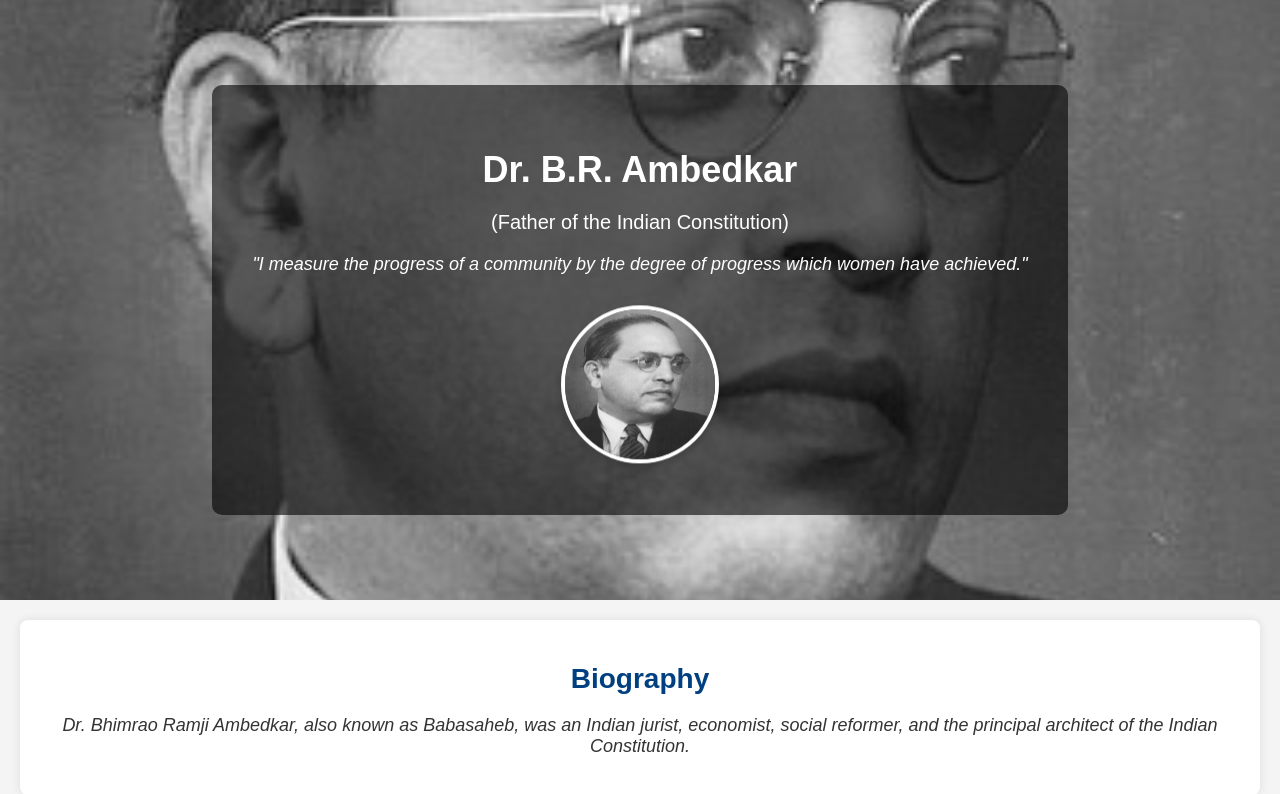
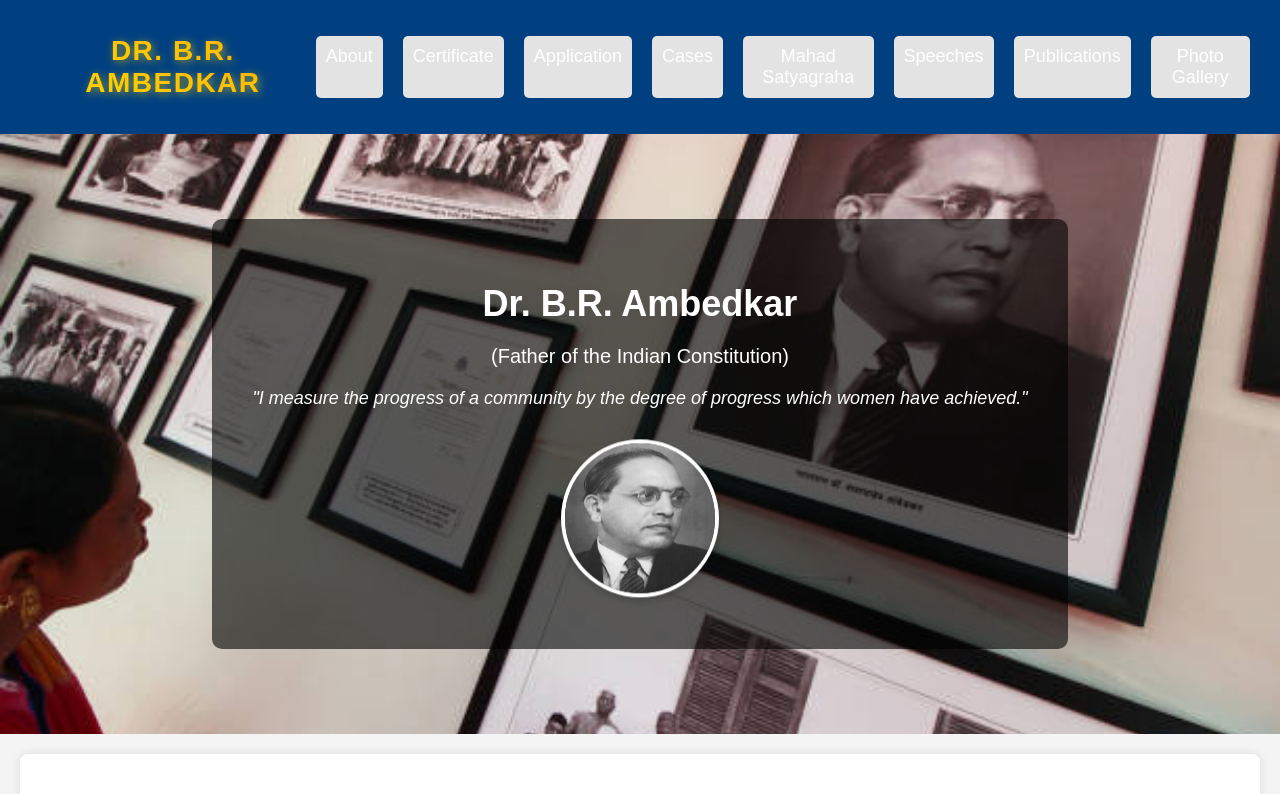
Before and after one commit to technical-jitendra-kumar/Tribute_Page_B.R-Ambedkar, a plain HTML site: page index.html in a window 1280 px wide. Shown: the top 794 px of the page. Drawn offline with Linux system fonts and the light colour scheme.

Commit message:
create navigation baar

```diff
--- a/index.html
+++ b/index.html
@@ -7,6 +7,21 @@
     <link rel="stylesheet" href="styles.css">
 </head>
 <body>
+    <nav class="navbar">
+        <div class="logo">Dr. B.R. Ambedkar</div>
+        <ul class="nav-links">
+            <li><a href="#about">About</a></li>
+            <li><a href="#certificate">Certificate</a></li>
+            <li><a href="#application">Application</a></li>
+            <li><a href="#cases">Cases</a></li>
+            <li><a href="#mahadsatyagraha">Mahad Satyagraha</a></li>
+            <li><a href="#speeches">Speeches</a></li>
+            <li><a href="#publications">Publications</a></li>
+            <li><a href="#gallery">Photo Gallery</a></li>
+        </ul>
+        <div class="menu-toggle" onclick="toggleMenu()">☰</div>
+    </nav>
+
     <header>
         <div class="header-overlay">
             <h1>Dr. B.R. Ambedkar</h1>
--- a/script.js
+++ b/script.js
@@ -9,3 +9,7 @@ function toggleQuote(selectedCard) {
 
     selectedCard.classList.toggle("active");
 }
+// navigatiob baar
+function toggleMenu() {
+    document.querySelector(".nav-links").classList.toggle("active");
+}
--- a/styles.css
+++ b/styles.css
@@ -6,11 +6,93 @@ body {
     color: #333;
     text-align: center;
 }
+/* Navbar Styling */
+.navbar {
+    display: flex;
+    justify-content: space-between;
+    align-items: center;
+    background: #004080;
+    padding: 15px 30px;
+    color: white;
+    font-family: Arial, sans-serif;
+}
+
+/* Logo Styling */
+.logo {
+    font-size: 28px;
+    font-weight: bold;
+    background: linear-gradient(45deg, #FFD700, #FFA500); /* Gold to Orange gradient */
+    -webkit-background-clip: text;
+    -webkit-text-fill-color: transparent;
+    font-family: 'Poppins', sans-serif; /* Custom modern font */
+    text-transform: uppercase;
+    letter-spacing: 1.5px;
+    text-shadow: 2px 2px 8px rgba(255, 215, 0, 0.6); /* Subtle glow effect */
+    transition: transform 0.3s ease-in-out;
+}
+
+.logo:hover {
+    transform: scale(1.1); /* Slight zoom effect */
+}
+
+/* Navigation Links */
+.nav-links {
+    list-style: none;
+    display: flex;
+    gap: 20px;
+}
+
+.nav-links li {
+    display: inline;
+}
+
+.nav-links a {
+    color: white;
+    text-decoration: none;
+    font-size: 18px;
+    transition: color 0.3s ease-in-out;
+}
+
+.nav-links a:hover {
+    color: #004080; /* Gold color on hover */
+}
+
+/* Mobile Menu Toggle */
+.menu-toggle {
+    display: none;
+    font-size: 28px;
+    cursor: pointer;
+}
+
+/* Responsive Design */
+@media screen and (max-width: 768px) {
+    .nav-links {
+        display: none;
+        flex-direction: column;
+        position: absolute;
+        top: 60px;
+        left: 0;
+        width: 100%;
+        background: #004080;
+        text-align: center;
+        padding: 10px 0;
+    }
+
+    .nav-links.active {
+        display: flex;
+    }
+
+    .menu-toggle {
+        display: block;
+    }
+}
+/* header section */
+
 header {
     position: relative;
     width: 100%;
     height: 75vh; /* Adjust height as needed */
-    background: url('/img/Dr._Bhimrao_Ambedkar.jpg') no-repeat center center/cover;
+    background: url('/img/background.jpg') no-repeat center center/cover;
     display: flex;
     align-items: center;
     justify-content: center;
```
Also changed, not shown: img/background.jpg (added).
